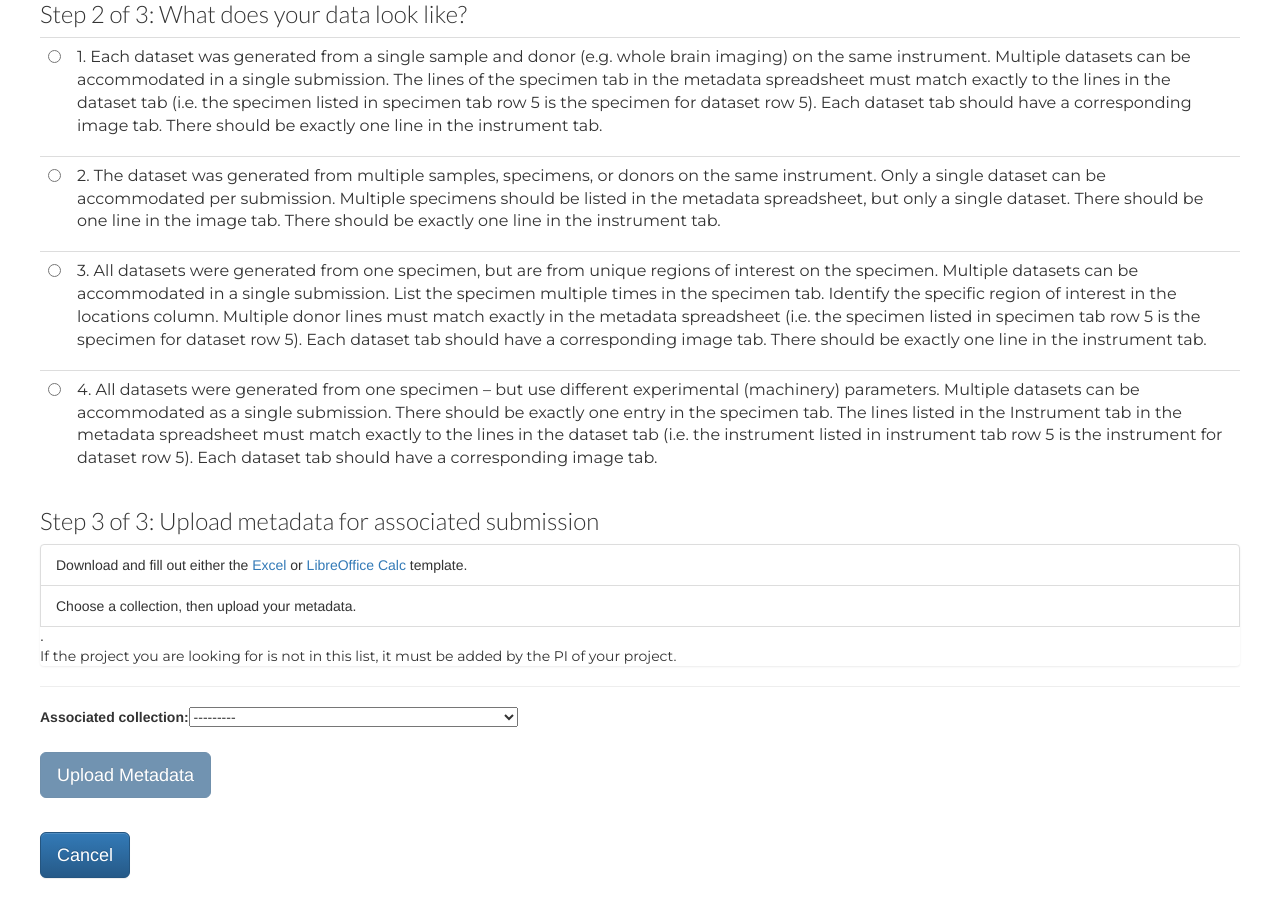
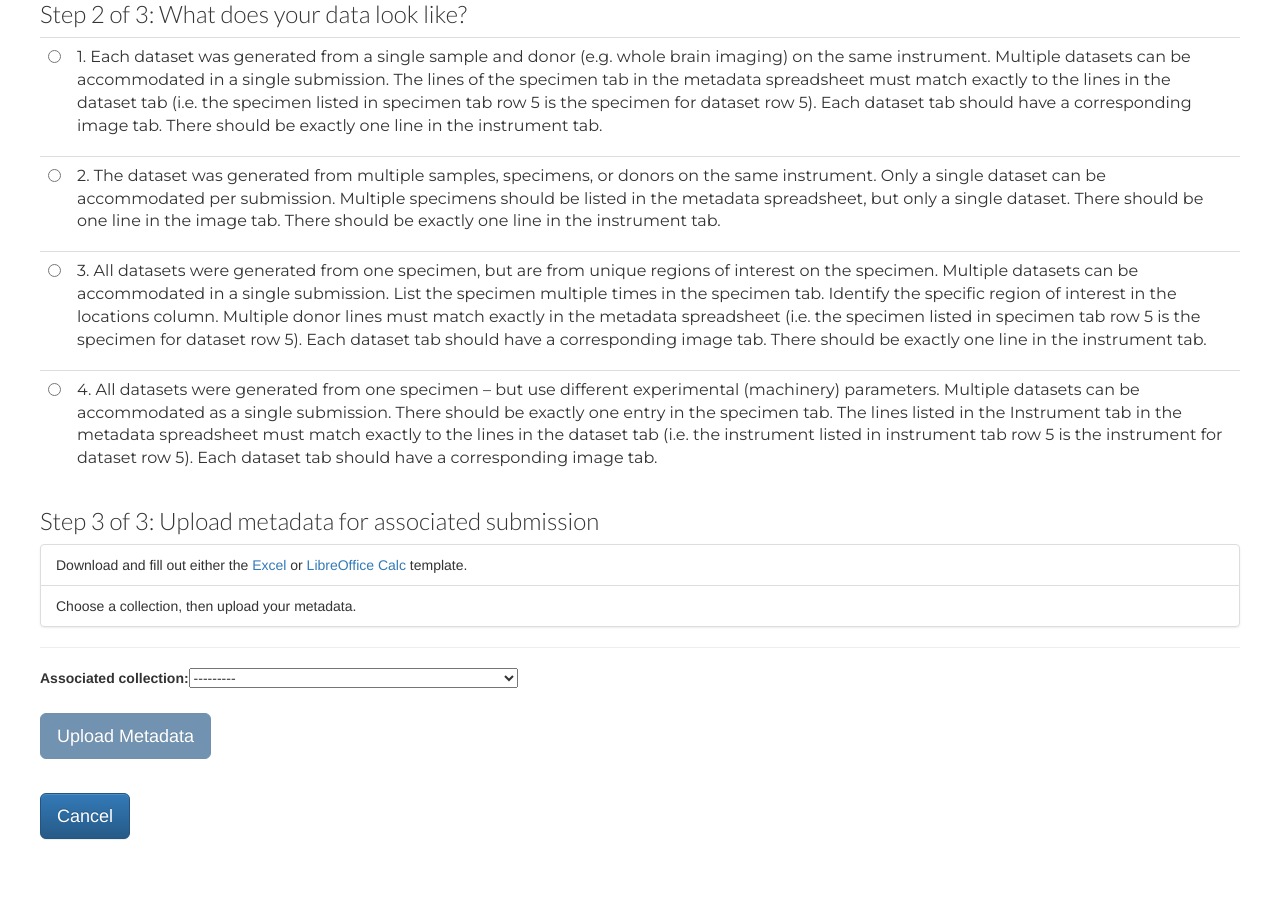
Before and after one commit to brain-image-library/bil_site, a Django app: page /ingest/descriptive_metadata_upload/ in a window 1280 px wide. Shown: the part 231-1129 px from the top of the page. After the commit the page ends 1071 px from the top, so only its background shows below. Run offline with Django 3.2, Linux system fonts and the light colour scheme; a user stored in the database is signed in; tables that the repository leaves empty hold one stand-in row (values such as "Sample post"); parts of the project's set-up code (start-up, migrations or seed data) failed here and were passed over; some libraries are stand-ins or nearby versions.

Commit message:
metadata_list pulls most recent, removed project text on metadata upload screen

```diff
--- a/ingest/templates/ingest/descriptive_metadata_upload.html
+++ b/ingest/templates/ingest/descriptive_metadata_upload.html
@@ -26,8 +26,7 @@
 {% if collections %}
 <ul class="list-group">
   <li class="list-group-item">Download and fill out either the <a href="{% static 'ingest/BILMetadataV2Template.xlsx' %}">Excel</a> or <a href="{% static '/ingest/BILMetadataV2Template.ods' %}">LibreOffice Calc</a> template. </li>
-  <li class="list-group-item">Choose a collection, then upload your metadata.</li>.
-  <p> If the project you are looking for is not in this list, it must be added by the PI of your project. </p>
+  <li class="list-group-item">Choose a collection, then upload your metadata.</li>
 </ul>
   <hr>
     {% csrf_token %}
--- a/ingest/views.py
+++ b/ingest/views.py
@@ -418,9 +418,10 @@ def descriptive_metadata_list(request):
         datasets_list = []
         collections = Collection.objects.filter(user=request.user)
         for c in collections:
-            sheets = Sheet.objects.filter(collection_id=c.id).all()
-            for s in sheets:
-                datasets = Dataset.objects.filter(sheet_id=s.id)
+            sheets = Sheet.objects.filter(collection_id=c.id).last()
+            #for s in sheets:
+            if sheets != None:
+                datasets = Dataset.objects.filter(sheet_id=sheets.id)
                 for d in datasets:
                     datasets_list.append(d)
 
```
